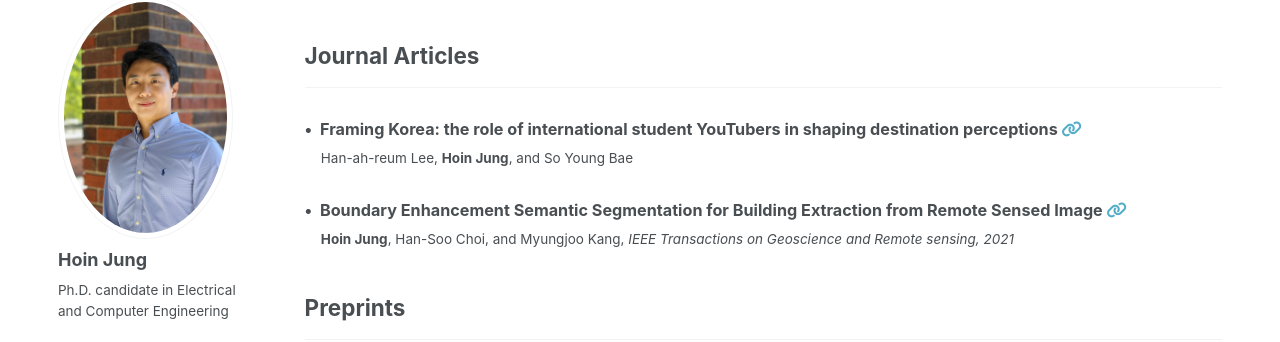
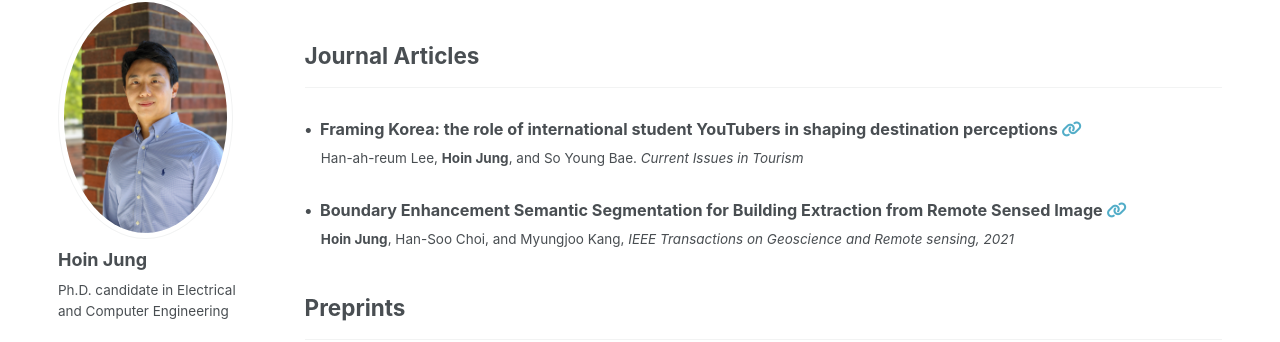
Before and after one commit to HoinJung/hoinjung.github.io, a Jekyll site: the page built from _pages/publications.html, in a window 1280 px wide and 900 px high, scrolled down 523 px. Shown: the part 110-452 px from the top of the window. Built offline with Jekyll 4.4.1, drawn with Linux system fonts in a browser that asks for light colours; some web fonts are replaced.

Commit message:
Update 2025-03-14-Frame.md

```diff
--- a/_publications/2025-03-14-Frame.md
+++ b/_publications/2025-03-14-Frame.md
@@ -5,5 +5,5 @@ category: manuscripts
 permalink: /publication/2025-03-14-Frame.md
 link: "https://www.tandfonline.com/doi/abs/10.1080/13683500.2025.2477783"
 date: 2025-03-14
-citation: 'Han-ah-reum Lee, <b>Hoin Jung</b>, and So Young Bae'
+citation: 'Han-ah-reum Lee, <b>Hoin Jung</b>, and So Young Bae. <i>Current Issues in Tourism</i>'
 ---
```
